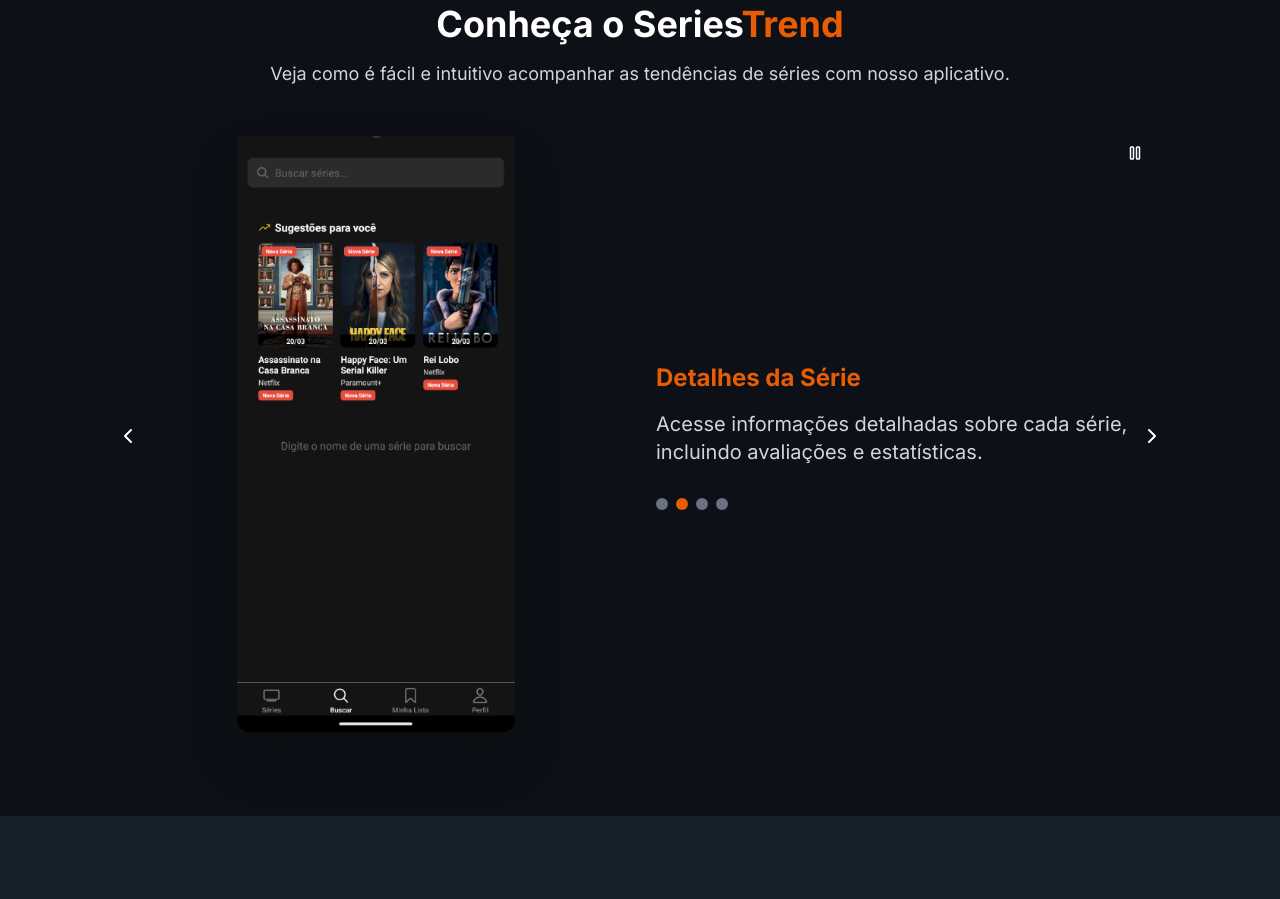
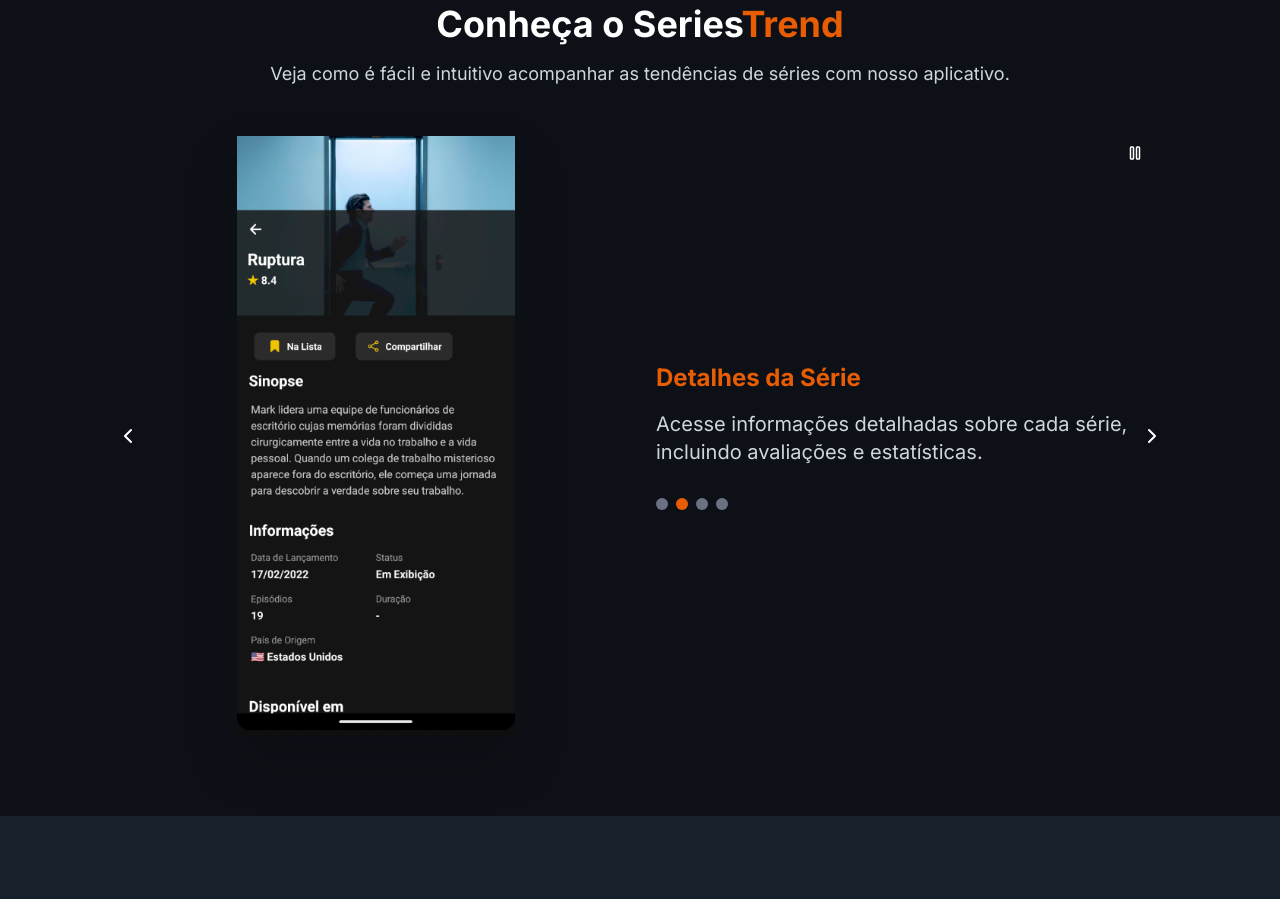
Before and after one commit to celolopes/page-seriestrend, a Next.js app: page / in a window 1280 px wide. Shown: the part 1740-2639 px from the top of the page. Built offline with nearby package versions, Linux system fonts and the light colour scheme.

Commit message:
Atualiza as capturas de tela na seção de screenshots, trocando as imagens e ajustando os títulos e descrições para refletir melhor as funcionalidades de busca e detalhes das séries.

```diff
--- a/src/components/Screenshots.tsx
+++ b/src/components/Screenshots.tsx
@@ -14,18 +14,18 @@
       "Veja as séries mais populares do momento, organizadas por relevância.",
   },
   {
-    src: "/images/screenshot-2.png",
+    src: "/images/screenshot-3.png",
     alt: "Detalhes da série",
     title: "Detalhes da Série",
     description:
       "Acesse informações detalhadas sobre cada série, incluindo avaliações e estatísticas.",
   },
   {
-    src: "/images/screenshot-3.png",
-    alt: "Estatísticas semanais",
-    title: "Estatísticas Semanais",
+    src: "/images/screenshot-2.png",
+    alt: "Busca de séries e sugestões",
+    title: "Busca de Séries e Sugestões",
     description:
-      "Acompanhe gráficos e dados de tendências ao longo da semana para suas séries favoritas.",
+      "Encontre séries rapidamente com a busca inteligente e receba sugestões personalizadas das séries em tendência.",
   },
   {
     src: "/images/screenshot-4.png",
```
